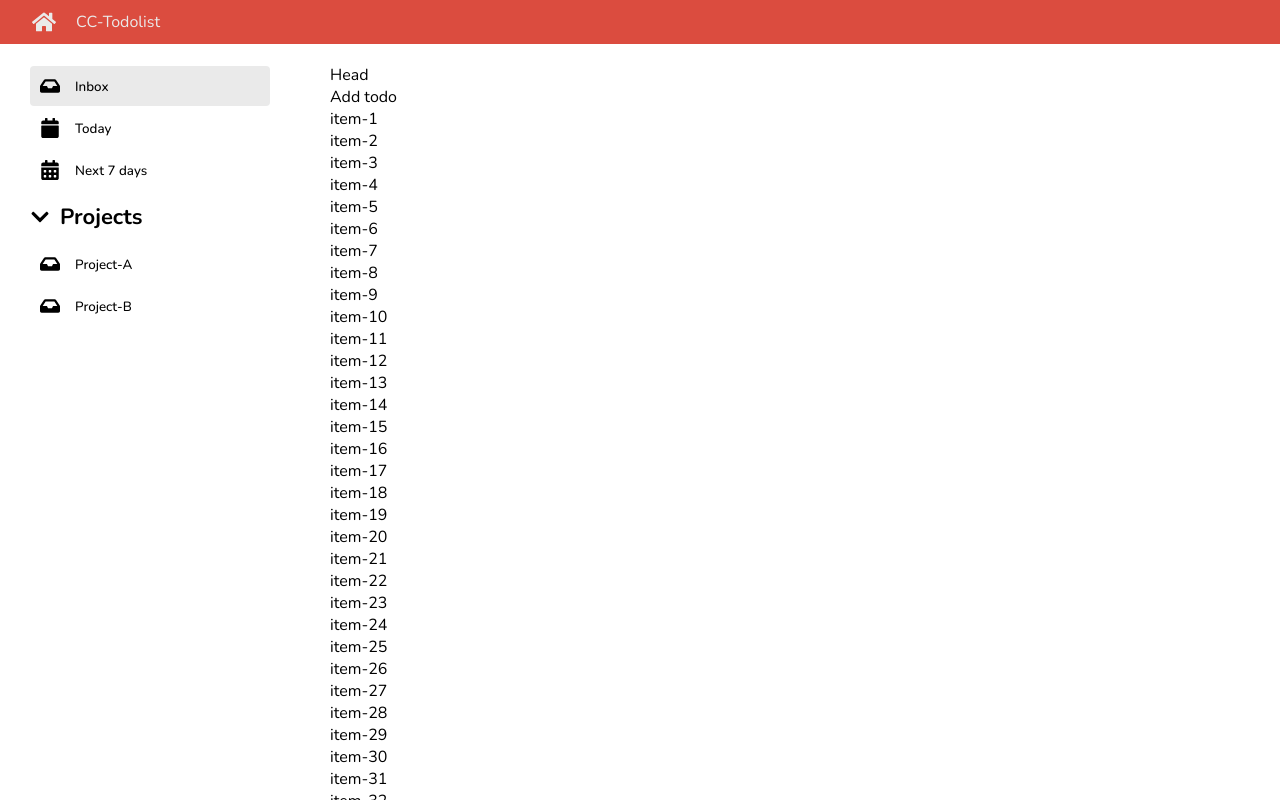
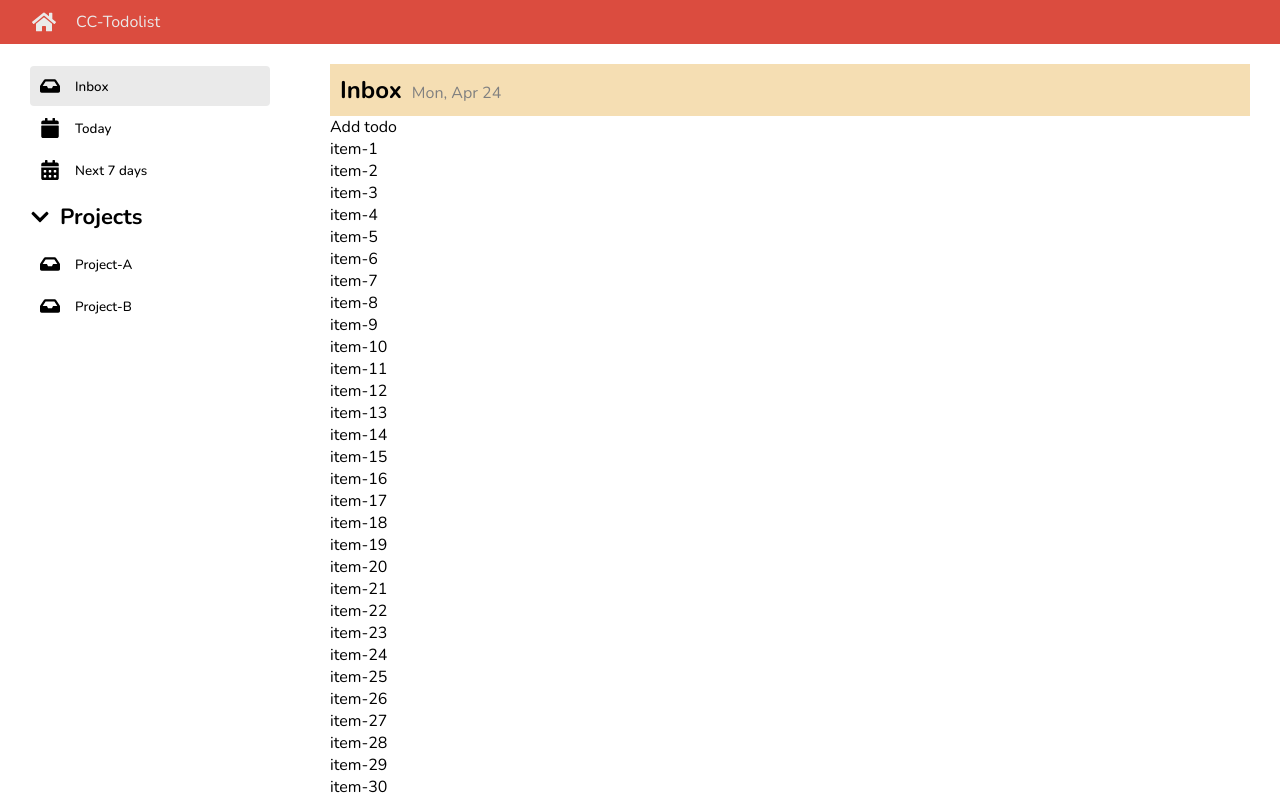
Before and after one commit to Krittayot007/CC-React-Todolist, a React (Create React App) app: page / in a window 1280 px wide. Built offline with nearby package versions, Linux system fonts and the light colour scheme.

Commit message:
finish:todo header-time

```diff
--- a/src/components/Todo/TodoContent.jsx
+++ b/src/components/Todo/TodoContent.jsx
@@ -1,11 +1,17 @@
-
+import styles from './TodoContent.module.scss'
 
 export function TodoContent() {
-    const mockTodo = Array.from({length:100},(el,idx) => idx+1)
+    const mockTodo = Array.from({length:100},(el,idx) => idx+1);
+
+    const now = new Date();
+    const options = {weekday: 'short', month: 'short', day:'numeric'};
+    // console.log(now.toLocaleDateString('en-US',options));
+
     return (
         <main className="content">
-        <div>
-            Head
+        <div className={styles.header}>
+            <h2>Inbox</h2>
+            <p>{now.toLocaleDateString('en-US',options)}</p>
         </div>
         <div>
             Add todo
--- /dev/null
+++ b/src/components/Todo/TodoContent.module.scss
@@ -0,0 +1,13 @@
+
+
+.header {
+    background-color: wheat;
+    padding: 10px;
+    display: flex;
+    align-items: baseline;
+    gap: 10px;
+
+    & > p {
+        color: grey;
+    }
+}
```
Also changed, not shown: src/App.jsx (line endings or trailing spaces).
